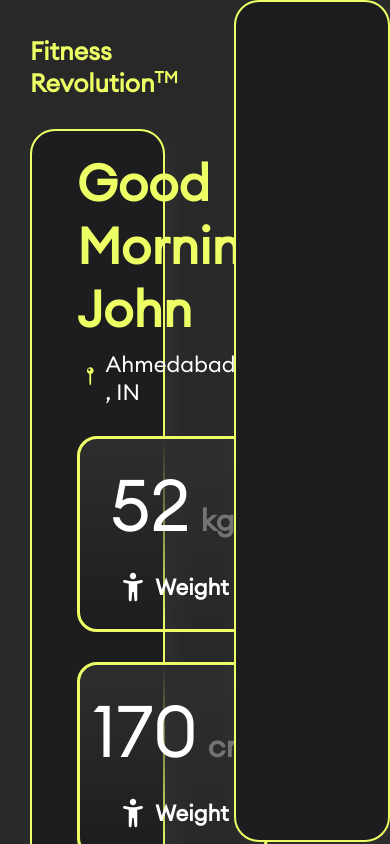
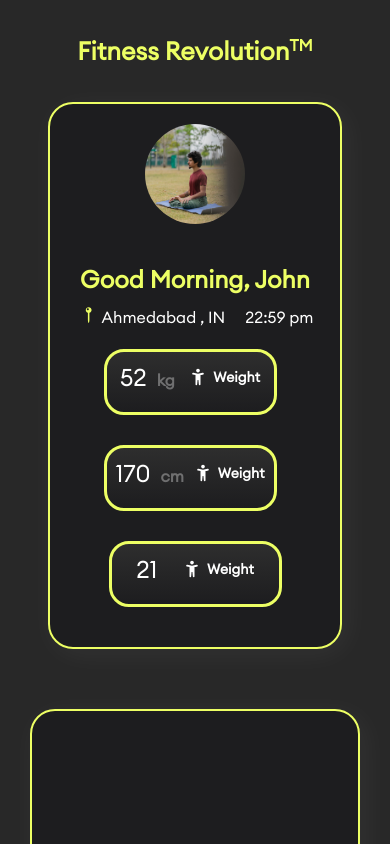
Before and after one commit to devam-Scaletech/FitnessRevolution-, a React (Create React App) app: page /dashboard in a window 390 px wide. Shown: the top 844 px of the page. Built offline with nearby package versions, Linux system fonts and the light colour scheme.

Commit message:
styling: responsive of user profile done

```diff
--- a/src/assets/styles/responsive.scss
+++ b/src/assets/styles/responsive.scss
@@ -0,0 +1,125 @@
+@media screen and (max-width: 1646px) {
+	.profile_details__wrapper {
+		.body_details__wrapper {
+			.body_details__box {
+				width: 100px !important;
+				height: 100px !important;
+				margin: 20px 15px 10px 0px !important;
+				.body_details__text {
+					font-size: 2.5rem;
+				}
+			}
+		}
+	}
+}
+@media screen and (max-width: 1280px) {
+	.profile_details__wrapper {
+		.greeting_text {
+			font-size: 1.5rem;
+		}
+		.location_wrapper {
+			svg {
+				width: 25px;
+				height: 25px;
+			}
+			.location_text {
+				font-size: 1rem;
+			}
+		}
+		.body_details__wrapper {
+			.body_details__box {
+				width: 50px !important;
+				height: 50px !important;
+				margin: 20px 10px 10px 0px !important;
+				.body_details__text {
+					font-size: 1.5rem;
+					span {
+						font-size: 1rem;
+					}
+				}
+				.body_details_subtext {
+					margin-top: 10px;
+					svg {
+						width: 20px;
+						height: 20px;
+					}
+					font-size: 14px;
+				}
+			}
+		}
+	}
+}
+
+@media screen and (max-width: 950px) {
+	.dashboard__container {
+		flex-wrap: wrap;
+		padding: unset;
+		.dashboard__wrapper {
+			width: 100%;
+			.website_name_wrapper {
+				margin: 35px auto;
+				justify-content: center;
+			}
+			.profile__box {
+				width: 536px;
+				margin: 30px auto;
+			}
+		}
+		.user_details__container {
+			width: 100%;
+			padding: 30px;
+		}
+	}
+}
+
+@media screen and (max-width: 580px) {
+	.profile__box {
+		flex-wrap: wrap;
+		justify-content: center;
+		width: 380px !important;
+		.profile__wrapper {
+			width: 100%;
+			justify-content: center;
+			margin: unset;
+			img {
+				width: 100px !important;
+				height: 100px;
+				border-radius: 50%;
+			}
+		}
+		.profile_details__wrapper {
+			text-align: center;
+			margin: unset;
+			.location_wrapper {
+				justify-content: center;
+			}
+			.body_details__box:nth-child(3) {
+				margin-right: unset !important;
+			}
+		}
+	}
+}
+
+@media screen and (max-width: 390px) {
+	.dashboard__wrapper {
+		.profile__box {
+			width: 290px !important;
+			.body_details__wrapper {
+				flex-direction: column;
+				align-items: center;
+				.body_details__box {
+					width: 167px !important;
+					padding: 10px 0px 0px 0px !important;
+					.body_details_content {
+						flex-direction: row;
+						justify-content: space-evenly;
+						align-items: center;
+						.body_details_subtext {
+							margin: unset;
+						}
+					}
+				}
+			}
+		}
+	}
+}
--- a/src/feature/dashboard/component/dashboardHeader.tsx
+++ b/src/feature/dashboard/component/dashboardHeader.tsx
@@ -1,6 +1,6 @@
 const DashboardHeader = () => {
 	return (
-		<div className='width--full flex justify-content--start mt--35 ml--30'>
+		<div className='width--full flex justify-content--start mt--35 ml--30 website_name_wrapper'>
 			<p className='font-size--25 font--bold text--neon-green'>
 				Fitness Revolution<sup>TM</sup>
 			</p>
--- a/src/feature/dashboard/component/userProfile.tsx
+++ b/src/feature/dashboard/component/userProfile.tsx
@@ -21,55 +21,55 @@ const UserProfile = () => {
 
 	return (
 		<div className='profile__box border-radius--25 flex m--30'>
-			<div className='flex justify-content--start align-items--center width--20 pt--20 pb--20 ml--20'>
+			<div className='flex justify-content--start align-items--center width--20 pt--20 pb--20 ml--20 profile__wrapper'>
 				<img
 					src={profilePic}
 					alt='profile picture'
 					className='border-radius--25 width--full height--full object-fit--cover'
 				/>
 			</div>
-			<div className='flex flex--column ml--25'>
+			<div className='flex flex--column ml--25 profile_details__wrapper'>
 				<div className='mt--20'>
-					<p className='font-size--50 text--neon-green font--semi-bold'>{greeting}, John</p>
+					<p className='font-size--50 text--neon-green font--semi-bold greeting_text'>{greeting}, John</p>
 				</div>
 
-				<div className='flex align-items--center mt--10'>
+				<div className='flex align-items--center mt--10 location_wrapper'>
 					<LocationPinIcon />
-					<p className='font-size--22'>Ahmedabad , IN</p>
-					<p className='font-size--22 ml--20'>22:59 pm</p>
+					<p className='font-size--22 location_text'>Ahmedabad , IN</p>
+					<p className='font-size--22 ml--20 location_text'>22:59 pm</p>
 				</div>
 
-				<div className='flex mb--30 flex--wrap'>
+				<div className='flex mb--30 flex--wrap body_details__wrapper'>
 					<div className='body_details__box justify-content--center border-radius--xxl p--20 mt--30 mr--30'>
-						<div className='flex flex--column align-items--center'>
-							<p className='font-size--60 font--medium'>
+						<div className='flex flex--column align-items--center body_details_content'>
+							<p className='font-size--60 font--medium body_details__text'>
 								52
 								<span className='ml--10 font-size--30 text--grey text--grey-light font--semi-bold'>
 									kg
 								</span>
 							</p>
-							<p className='font-size--22 font--semi-bold flex align-items--center mt--20'>
+							<p className='font-size--22 font--semi-bold flex align-items--center mt--20 body_details_subtext'>
 								<HumanBodyIcon className='mr--5' />
 								Weight
 							</p>
 						</div>
 					</div>
 					<div className='body_details__box justify-content--center border-radius--xxl p--20 mt--30 mr--30'>
-						<div className='flex flex--column align-items--center'>
-							<p className='font-size--60 font--medium'>
+						<div className='flex flex--column align-items--center body_details_content'>
+							<p className='font-size--60 font--medium body_details__text'>
 								170
 								<span className='ml--10 font-size--30 text--grey-light font--semi-bold'>cm</span>
 							</p>
-							<p className='font-size--22 font--semi-bold flex align-items--center mt--20'>
+							<p className='font-size--22 font--semi-bold flex align-items--center mt--20 body_details_subtext'>
 								<HumanBodyIcon className='mr--5' />
 								Weight
 							</p>
 						</div>
 					</div>
 					<div className='body_details__box justify-content--center border-radius--xxl p--20 mt--30 mr--30'>
-						<div className='flex flex--column align-items--center'>
-							<p className='font-size--60 font--medium'>21</p>
-							<p className='font-size--22 font--semi-bold flex align-items--center mt--20'>
+						<div className='flex flex--column align-items--center body_details_content'>
+							<p className='font-size--60 font--medium body_details__text'>21</p>
+							<p className='font-size--22 font--semi-bold flex align-items--center mt--20 body_details_subtext'>
 								<HumanBodyIcon className='mr--5' />
 								Weight
 							</p>
--- a/src/feature/dashboard/container/dashboardContainer.tsx
+++ b/src/feature/dashboard/container/dashboardContainer.tsx
@@ -5,12 +5,12 @@ import 'assets/styles/module/dashboard.scss';
 
 const DashboardContainer = () => {
 	return (
-		<div className='flex width--full '>
-			<div className='width--60'>
+		<div className='flex width--full dashboard__container'>
+			<div className='width--60  dashboard__wrapper'>
 				<DashboardHeader />
 				<UserProfile />
 			</div>
-			<div className='width--40 height--full-viewport'>
+			<div className='width--40 height--full-viewport user_details__container'>
 				<UserDetails />
 			</div>
 		</div>
```
